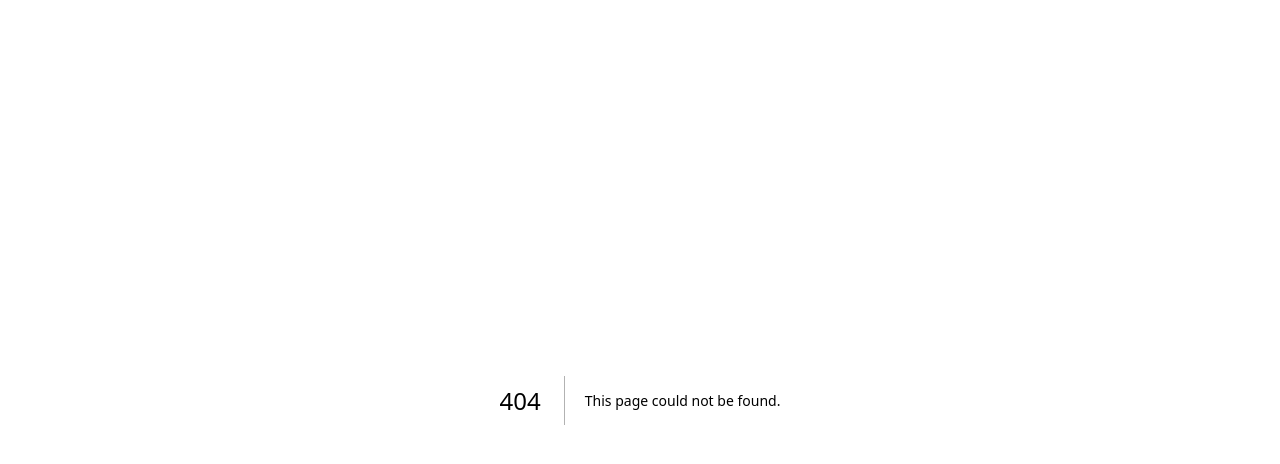
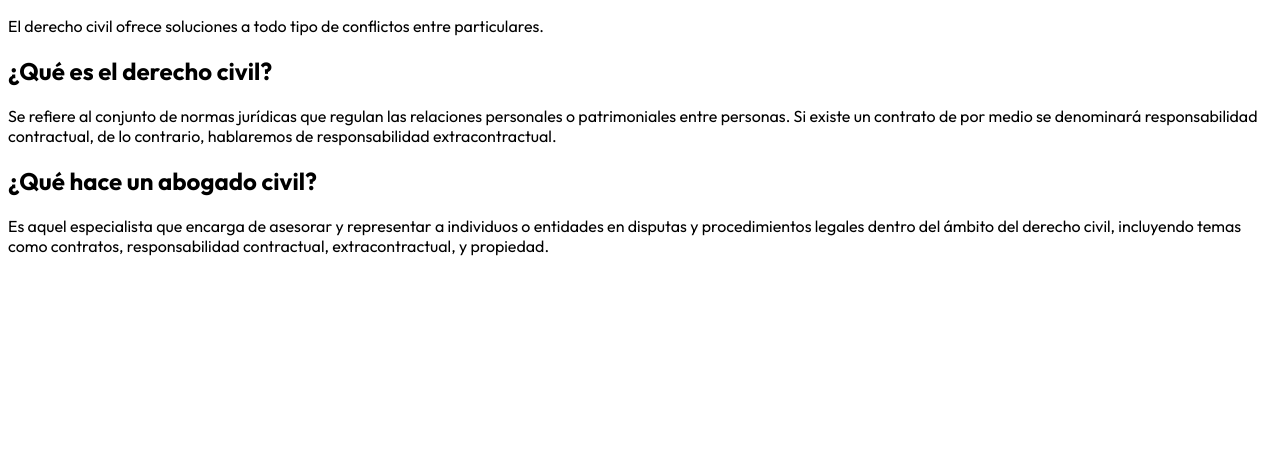
Before and after one commit to jamesJong99/pazabogados, a Next.js app: page /contacts in a window 1280 px wide. Before the commit this address had no page. Shown: the top 464 px of the page. Built offline with nearby package versions, Linux system fonts and the light colour scheme.

Commit message:
creating contacts component.

```diff
--- /dev/null
+++ b/app/contacts/page.tsx
@@ -0,0 +1,38 @@
+"use client"
+import { useRouter, useSearchParams } from "next/navigation";
+const Contacts = () => {
+    const router = useRouter()
+    const searchParams = useSearchParams();
+    const id = searchParams.get('id');
+
+    return (
+        <section className="preguntas">
+    <p className="fh1 fadeup in-view">
+      El derecho civil ofrece soluciones a todo tipo de conflictos{" "}
+      <span className="celeste">entre particulares.</span>{" "}
+    </p>
+    <div className="fadelay in-view">
+      <h2 className="accordion">¿Qué es el derecho civil?</h2>
+      <div className="panel">
+        <p>
+          Se refiere al conjunto de normas jurídicas que regulan las relaciones
+          personales o patrimoniales entre personas. Si existe un contrato de
+          por medio se denominará responsabilidad contractual, de lo contrario,
+          hablaremos de responsabilidad extracontractual.
+        </p>
+      </div>
+      <h2 className="accordion">¿Qué hace un abogado civil?</h2>
+      <div className="panel">
+        <p>
+          Es aquel especialista que encarga de asesorar y representar a
+          individuos o entidades en disputas y procedimientos legales dentro del
+          ámbito del derecho civil, incluyendo temas como contratos,
+          responsabilidad contractual, extracontractual, y propiedad.
+        </p>
+      </div>
+    </div>
+  </section>
+    );
+}
+
+export default Contacts;
--- a/components/homePageSections/CarouselSection.tsx
+++ b/components/homePageSections/CarouselSection.tsx
@@ -10,8 +10,8 @@ export const CarouselSection = () => (
     <div className="full-width lista-servicios">
       {inviteList.map((item, index) => (
         <div key={index} className="servicio in-view" data-aos="fade-up">
-          <Link href={{pathname: '/InvitePage',
-              // query: {id: index},
+          <Link href={{pathname: '/contacts',
+              query: {id: index},
               }} >
             <img
               className="m-auto"
--- a/pages/InvitePage.tsx
+++ /dev/null
@@ -1,5 +0,0 @@
-const InvitePage = () => {
-    return(
-        <div>hey</div>
-    )
-}
```
Also changed, not shown: app/invite/page.tsx (deleted, +0 -9 lines).
